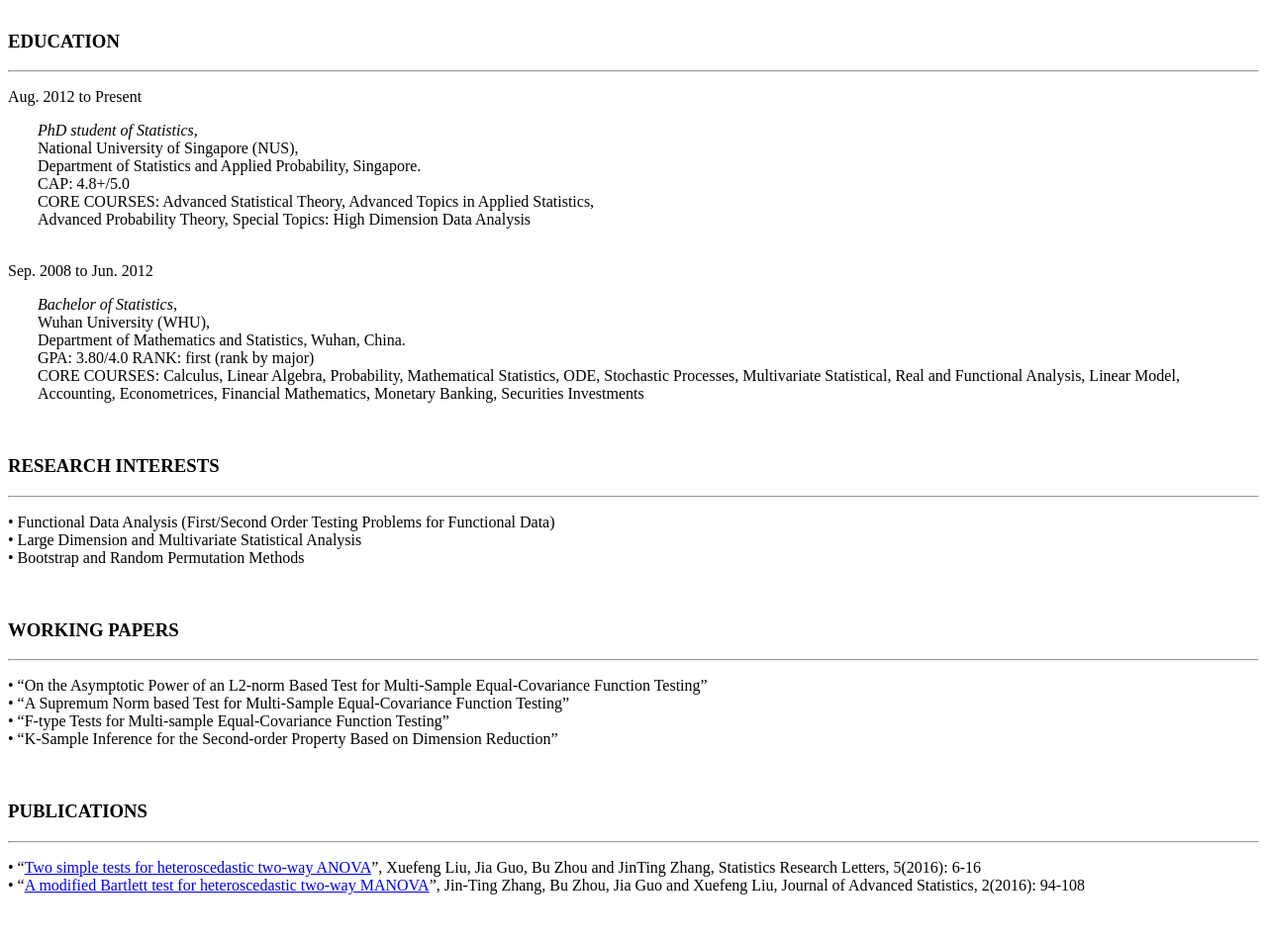
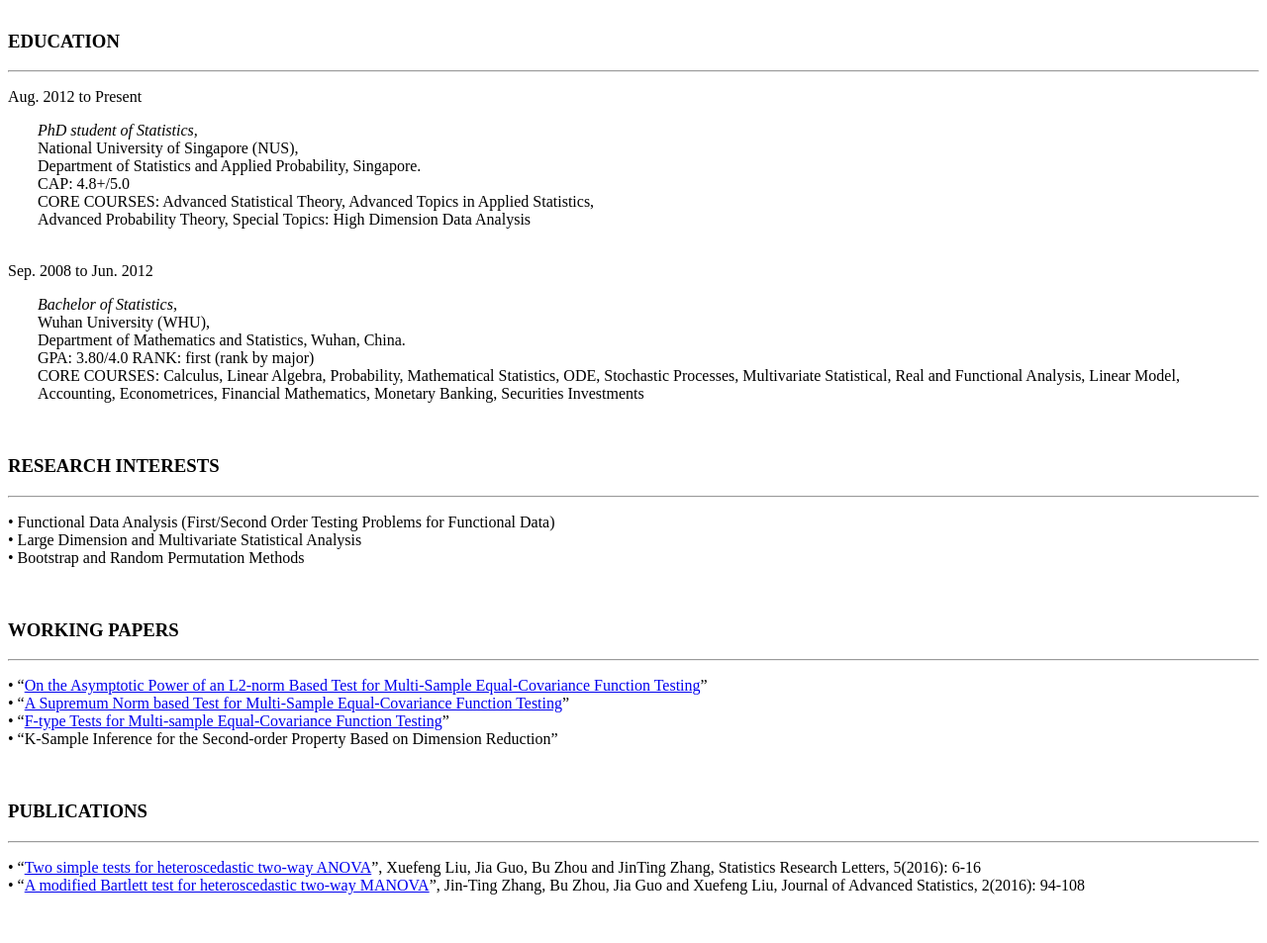
Before and after one commit to statguojia/statguojia.github.io, a plain HTML site: page index.html in a window 1280 px wide. Shown: the part 138-1091 px from the top of the page at 99% size. Drawn offline with Linux system fonts and the light colour scheme.

Commit message:
Update index.html
Add arxiv links.

```diff
--- a/index.html
+++ b/index.html
@@ -27,7 +27,7 @@
 <p>&nbsp;</p>
 <h3>WORKING PAPERS</h3>
 <hr />
-<p>&bull; &ldquo;On the Asymptotic Power of an L2-norm Based Test for Multi-Sample Equal-Covariance Function Testing&rdquo;<br />&bull; &ldquo;A Supremum Norm based Test for Multi-Sample Equal-Covariance Function Testing&rdquo;<br />&bull; &ldquo;F-type Tests for Multi-sample Equal-Covariance Function Testing&rdquo;<br />&bull; &ldquo;K-Sample Inference for the Second-order Property Based on Dimension Reduction&rdquo;</p>
+<p>&bull; &ldquo;<a href="https://arxiv.org/abs/1609.04231">On the Asymptotic Power of an L2-norm Based Test for Multi-Sample Equal-Covariance Function Testing</a>&rdquo;<br />&bull; &ldquo;<a href="https://arxiv.org/abs/1609.04232">A Supremum Norm based Test for Multi-Sample Equal-Covariance Function Testing</a>&rdquo;<br />&bull; &ldquo;<a href="https://arxiv.org/abs/1609.04234">F-type Tests for Multi-sample Equal-Covariance Function Testing</a>&rdquo;<br />&bull; &ldquo;K-Sample Inference for the Second-order Property Based on Dimension Reduction&rdquo;</p>
 <p>&nbsp;</p>
 <h3>PUBLICATIONS</h3>
 <hr />
```
